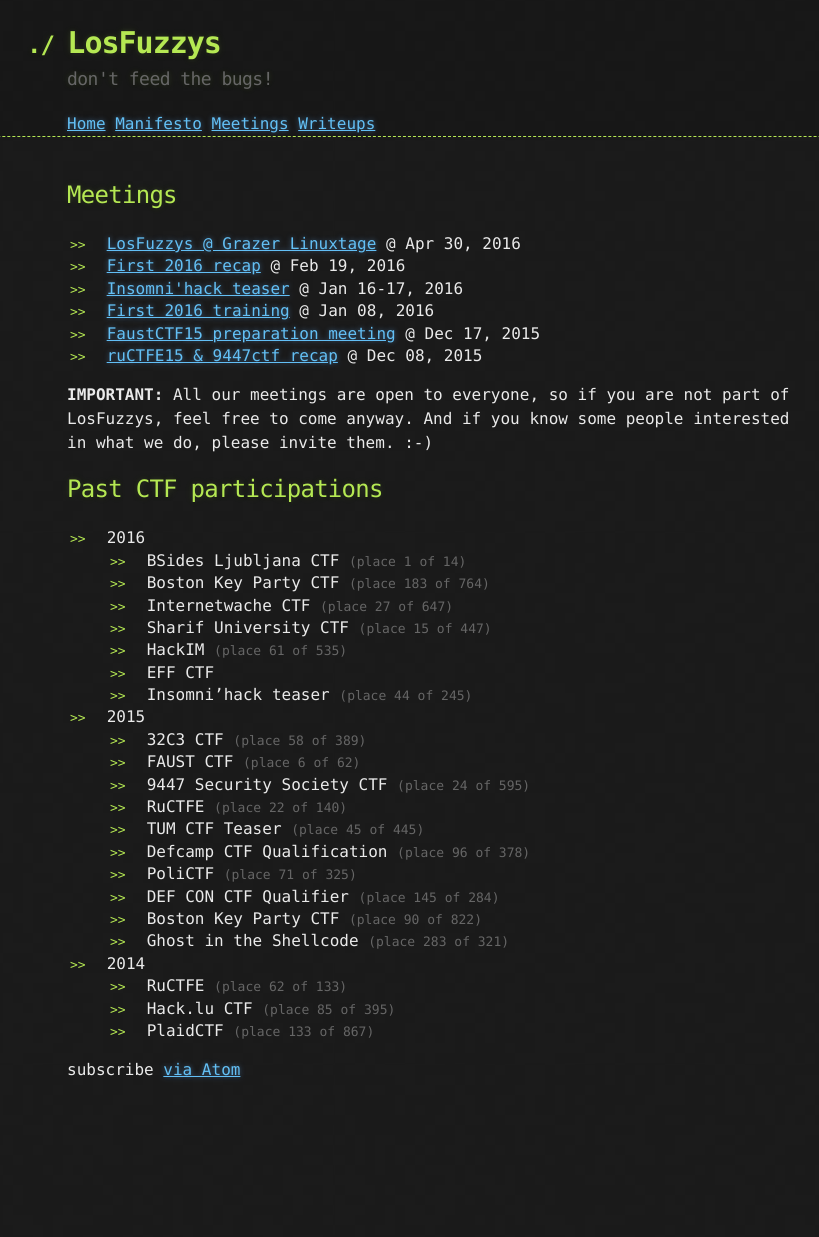
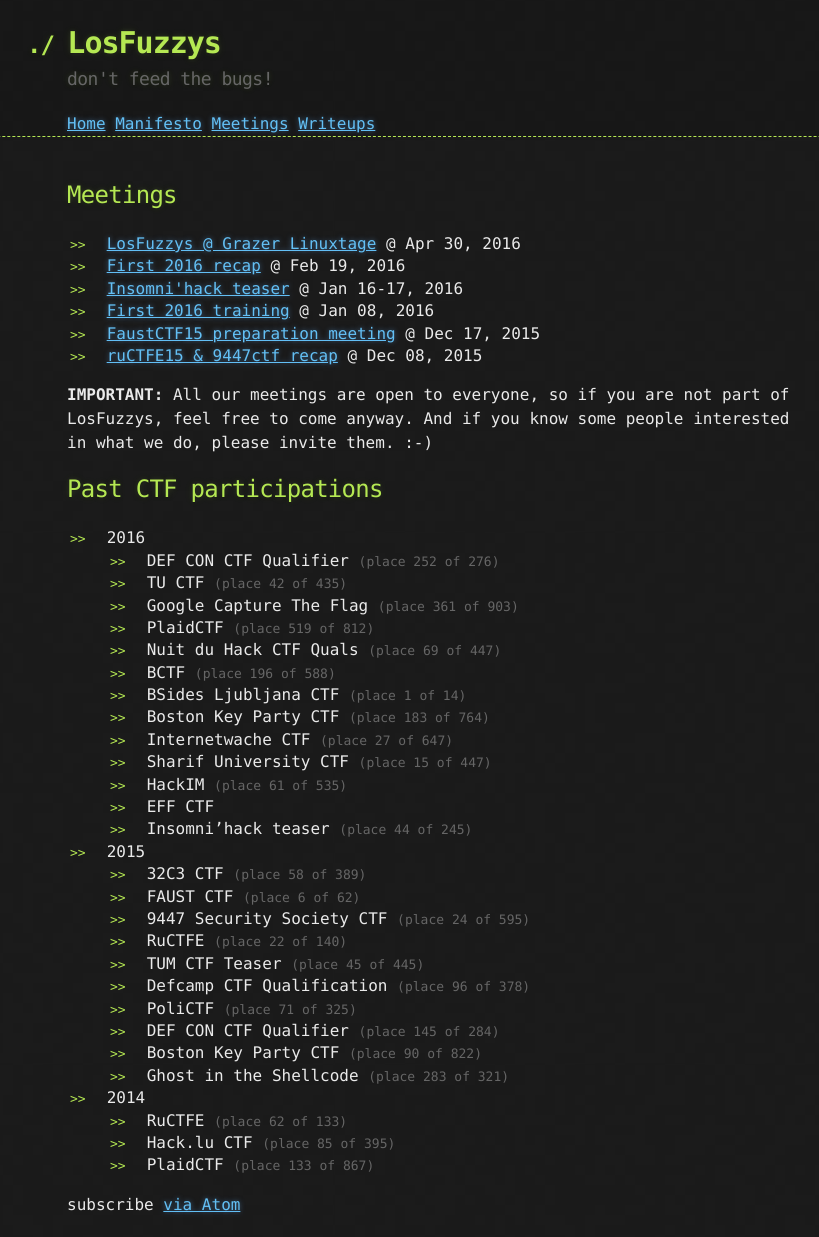
Before and after one commit to mtps3/Mtps3.github.io, a Jekyll site: the page built from meetings.md, in a window 1280 px wide. Shown: the whole page, without its empty margins (198-1017 px from the left). Built offline with Jekyll 4.4.1, drawn with Linux system fonts in a browser that asks for light colours; before the commit the page ends 1102 px from its top, so only the background shows below that.

Commit message:
updated CTF scores on meetings page

```diff
--- a/meetings.md
+++ b/meetings.md
@@ -18,6 +18,12 @@
 <!-- generated using scripts/getPastCTFs.py  -->
 
 * 2016
+  * DEF CON CTF Qualifier <span class="discreet">(place 252 of 276)</span>
+  * TU CTF <span class="discreet">(place 42 of 435)</span>
+  * Google Capture The Flag <span class="discreet">(place 361 of 903)</span>
+  * PlaidCTF <span class="discreet">(place 519 of 812)</span>
+  * Nuit du Hack CTF Quals <span class="discreet">(place 69 of 447)</span>
+  * BCTF <span class="discreet">(place 196 of 588)</span>
   * BSides Ljubljana CTF <span class="discreet">(place 1 of 14)</span>
   * Boston Key Party CTF <span class="discreet">(place 183 of 764)</span>
   * Internetwache CTF <span class="discreet">(place 27 of 647)</span>
```
